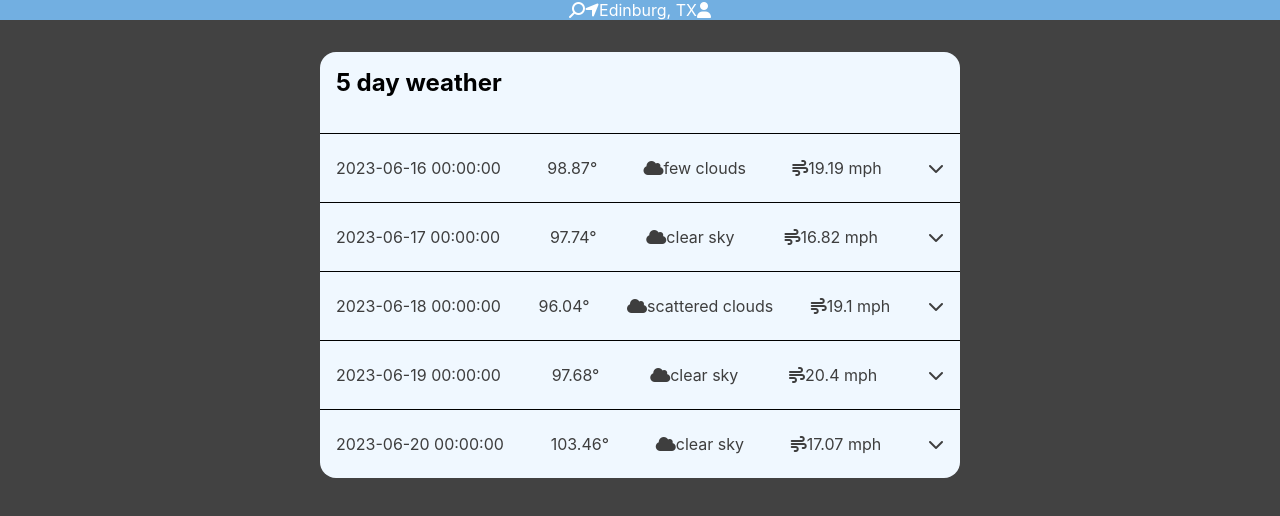
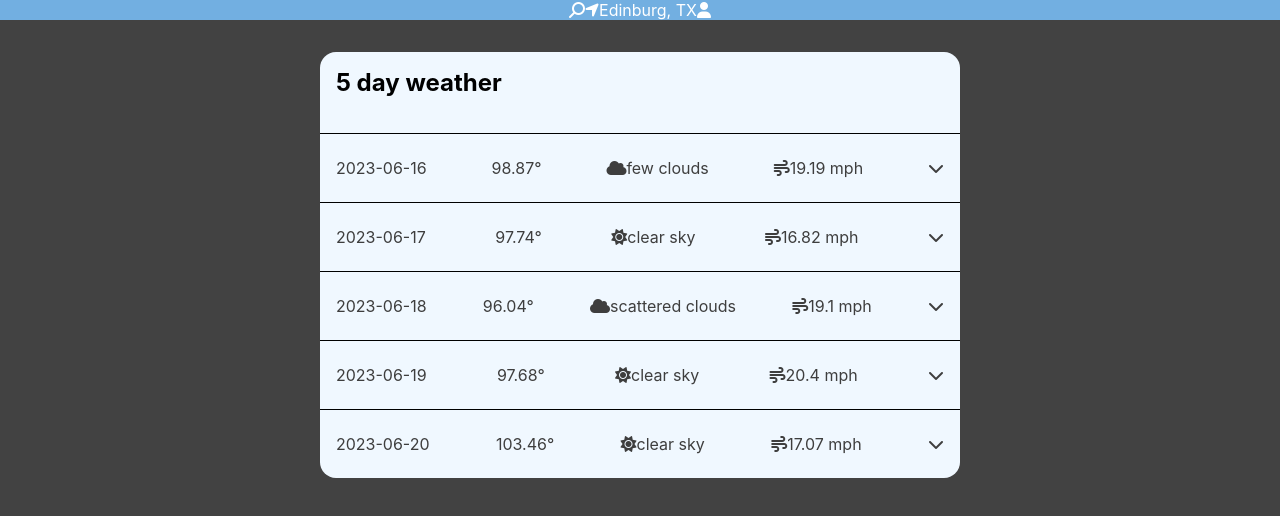
Before and after one commit to Charlie025x/Weather-App, a React (Create React App) app: page / in a window 1280 px wide. Shown: the top 516 px of the page. Built offline with nearby package versions, Linux system fonts and the light colour scheme.

Commit message:
added icons for clouds, rain, and suny weather. Deployed at gh pages

```diff
--- a/package.json
+++ b/package.json
@@ -1,4 +1,5 @@
 {
+  "homepage": "http://Charlie025x.github.io/Weather-App",
   "name": "weather-app",
   "version": "0.1.0",
   "private": true,
@@ -13,6 +14,8 @@
     "web-vitals": "^2.1.4"
   },
   "scripts": {
+    "predeploy": "npm run build",
+    "deploy": "gh-pages -d build",
     "start": "react-scripts start",
     "build": "react-scripts build",
     "test": "react-scripts test",
@@ -35,5 +38,8 @@
       "last 1 firefox version",
       "last 1 safari version"
     ]
+  },
+  "devDependencies": {
+    "gh-pages": "^5.0.0"
   }
 }
--- a/src/App.js
+++ b/src/App.js
@@ -32,6 +32,7 @@ function App() {
                 temp={data.main.temp}
                 weatherDesc={data.weather[0].description}
                 wind={data.wind.speed}
+                main={data.weather[0].main}
               />
             );
           })}
--- a/src/components/Day.jsx
+++ b/src/components/Day.jsx
@@ -1,10 +1,18 @@
 const Day = (props) => {
   return (
     <div className="day">
-      <p>{props.date}</p>
+      <p>{props.date.slice(0, -9)}</p>
       <p>{props.temp}&deg;</p>
       <div>
-        <i class="fa-solid fa-cloud"></i>
+        <i
+          class={`fa-solid ${
+            props.main === "Clouds"
+              ? "fa-cloud"
+              : props.main === "Rain"
+              ? "fa-cloud-showers-heavy"
+              : "fa-sun"
+          }`}
+        ></i>
         <p>{props.weatherDesc}</p>
       </div>
       <div>
```
Also changed, not shown: 1 other file (tests, documents, lock files or other folders).
